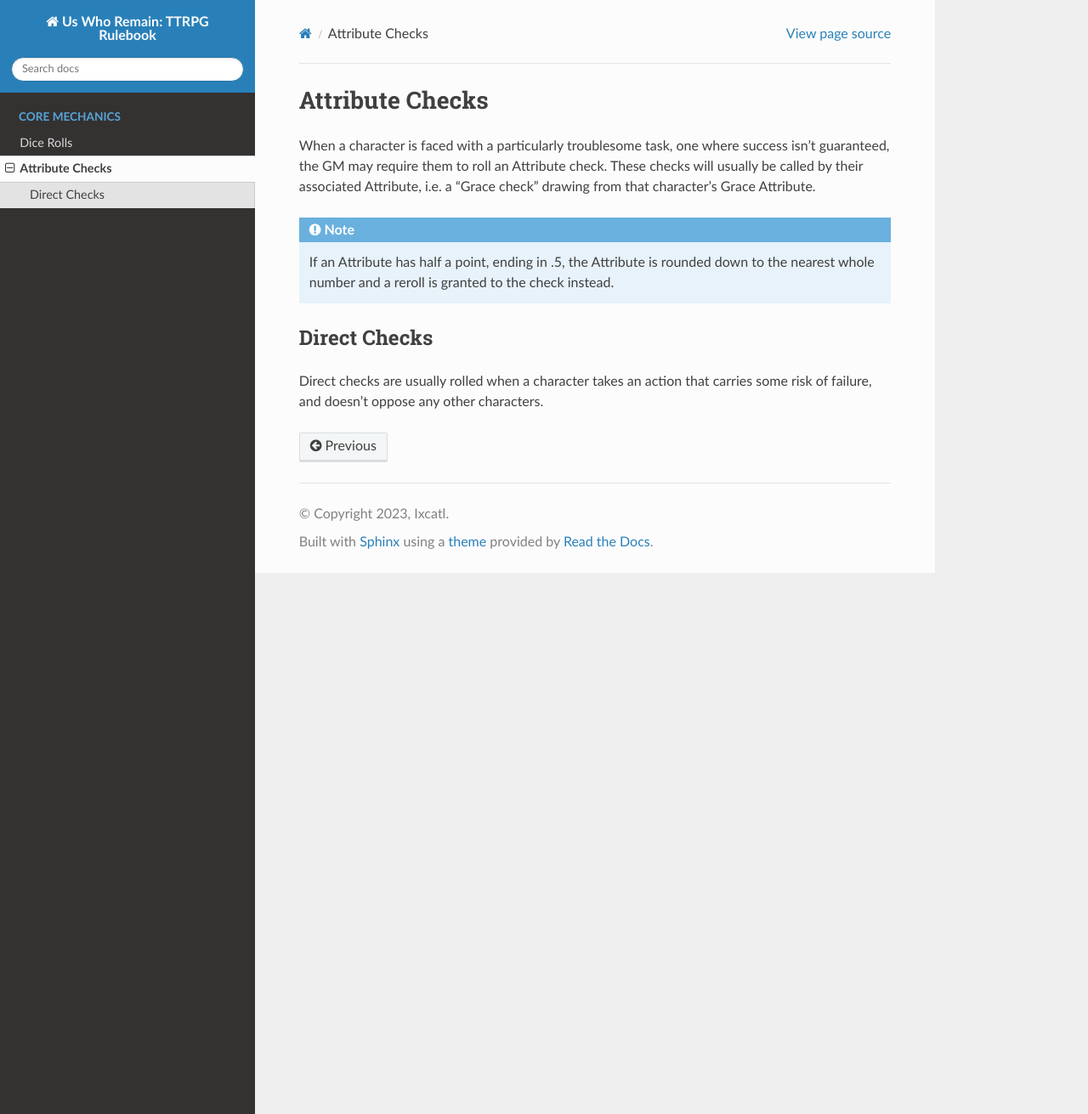
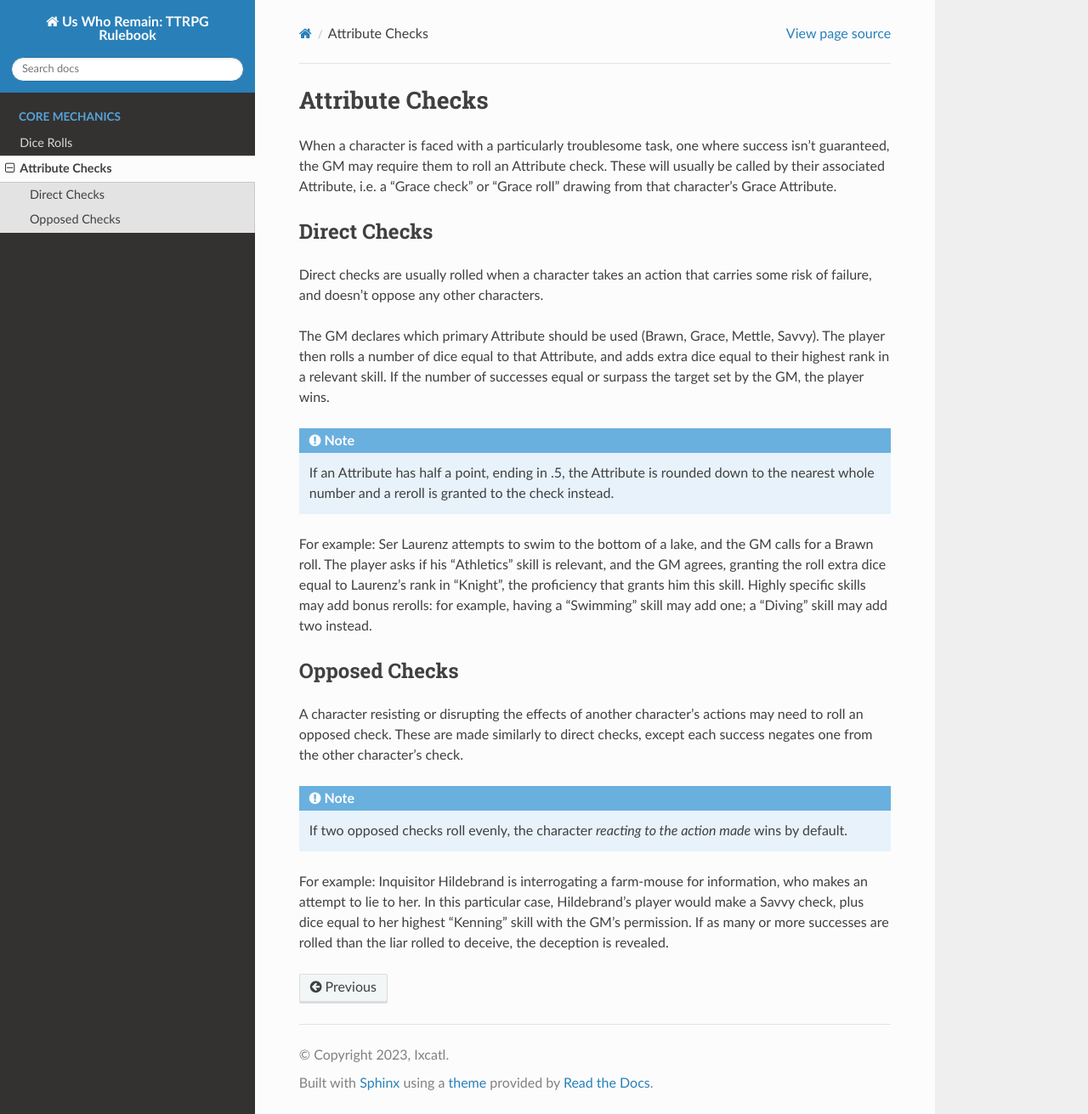
Before and after one commit to Ixcatl/fables_novasophonia, a Sphinx documentation site: the page built from docs/core/attribute-checks.rst, in a window 1280 px wide and 1311 px high. Shown: the whole window at 85% size. Built offline with Sphinx 7.4.7 and the Read the Docs theme 2.0.0, drawn with Linux system fonts in a browser that asks for light colours.

Commit message:
Update attribute-checks.rst

```diff
--- a/docs/core/attribute-checks.rst
+++ b/docs/core/attribute-checks.rst
@@ -2,14 +2,28 @@
 Attribute Checks
 ****************
 
-When a character is faced with a particularly troublesome task, one where success isn't guaranteed, the GM may require them to roll an Attribute check.
-These checks will usually be called by their associated Attribute, i.e. a "Grace check" drawing from that character's Grace Attribute.
+When a character is faced with a particularly troublesome task, one where success isn't guaranteed, the GM may require them to roll an Attribute check. These will usually be called by their associated Attribute, i.e. a "Grace check" or "Grace roll" drawing from that character's Grace Attribute.
+
+Direct Checks
+=============
+
+Direct checks are usually rolled when a character takes an action that carries some risk of failure, and doesn't oppose any other characters.
+
+The GM declares which primary Attribute should be used (Brawn, Grace, Mettle, Savvy). The player then rolls a number of dice equal to that Attribute, and adds extra dice equal to their highest rank in a relevant skill. If the number of successes equal or surpass the target set by the GM, the player wins.
 
 .. note::
 
    If an Attribute has half a point, ending in .5, the Attribute is rounded down to the nearest whole number and a reroll is granted to the check instead.
 
-Direct Checks
-=============
+For example: Ser Laurenz attempts to swim to the bottom of a lake, and the GM calls for a Brawn roll. The player asks if his "Athletics" skill is relevant, and the GM agrees, granting the roll extra dice equal to Laurenz's rank in "Knight", the proficiency that grants him this skill. Highly specific skills may add bonus rerolls: for example, having a "Swimming" skill may add one; a "Diving" skill may add two instead.
 
-Direct checks are usually rolled when a character takes an action that carries some risk of failure, and doesn't oppose any other characters.
+Opposed Checks
+===============
+
+A character resisting or disrupting the effects of another character's actions may need to roll an opposed check. These are made similarly to direct checks, except each success negates one from the other character's check.
+
+.. note::
+
+   If two opposed checks roll evenly, the character *reacting to the action made* wins by default.
+
+For example: Inquisitor Hildebrand is interrogating a farm-mouse for information, who makes an attempt to lie to her. In this particular case, Hildebrand's player would make a Savvy check, plus dice equal to her highest "Kenning" skill with the GM's permission. If as many or more successes are rolled than the liar rolled to deceive, the deception is revealed.
```
